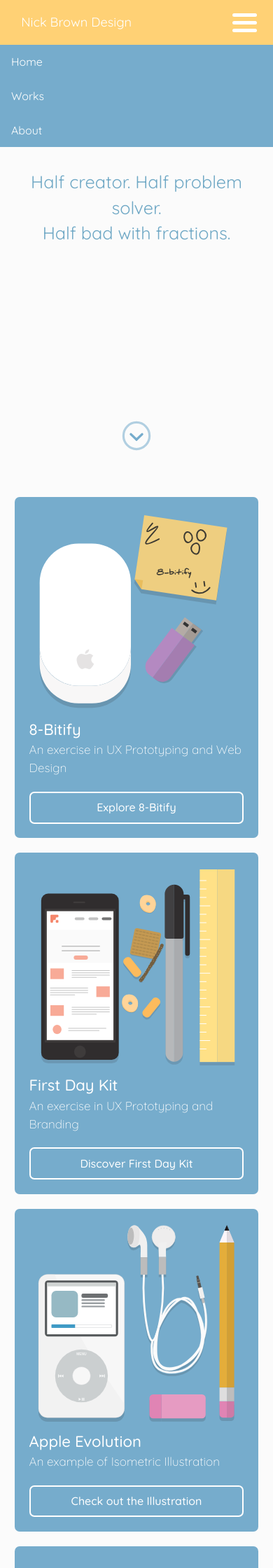
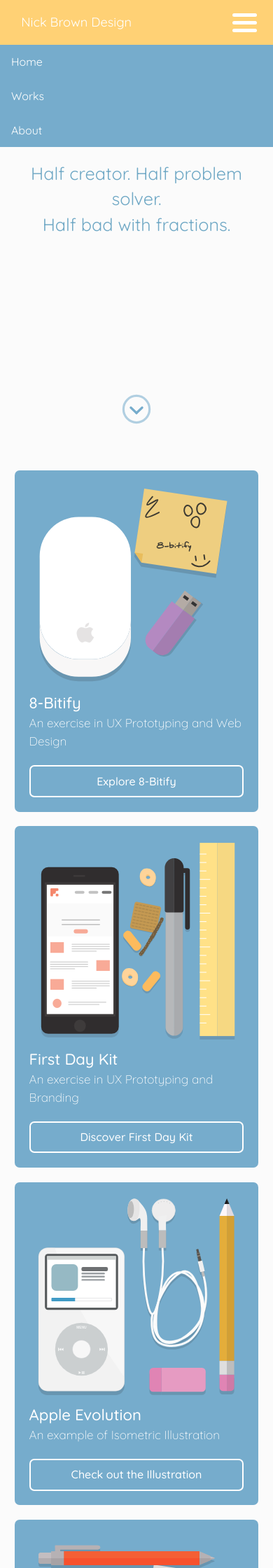
Before and after one commit to nicktgbrown/portfolio-site, a Jekyll site: the page built from index.html, in a window 390 px wide. Shown: the top 2240 px of the page at 70% size. Built offline with Jekyll 4.4.1, drawn with Linux system fonts in a browser that asks for light colours; some web fonts are replaced.

Commit message:
Fix padding for mobile device banner

```diff
--- a/css/main.css
+++ b/css/main.css
@@ -321,8 +321,8 @@
 @media only screen and (min-width: 18em) {
 
   .banner {
-    padding-top: 7em;
-    padding-bottom: 9em;
+    padding-top: 6.5em;
+    padding-bottom: 8em;
   }
 
   .banner-down {
```
